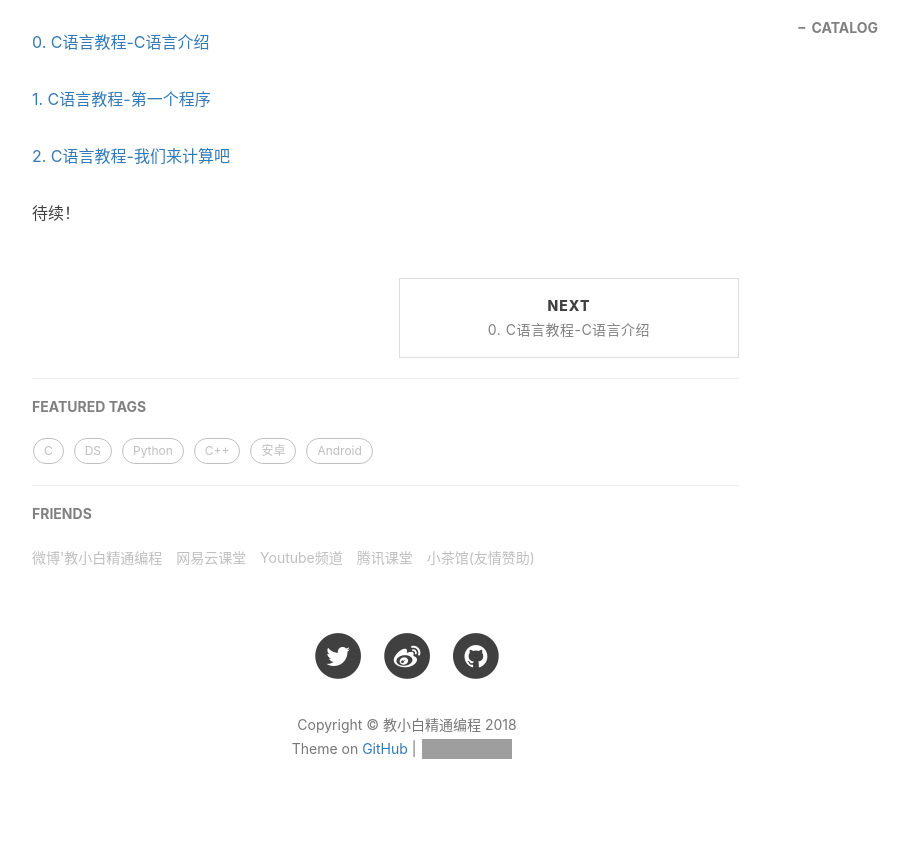
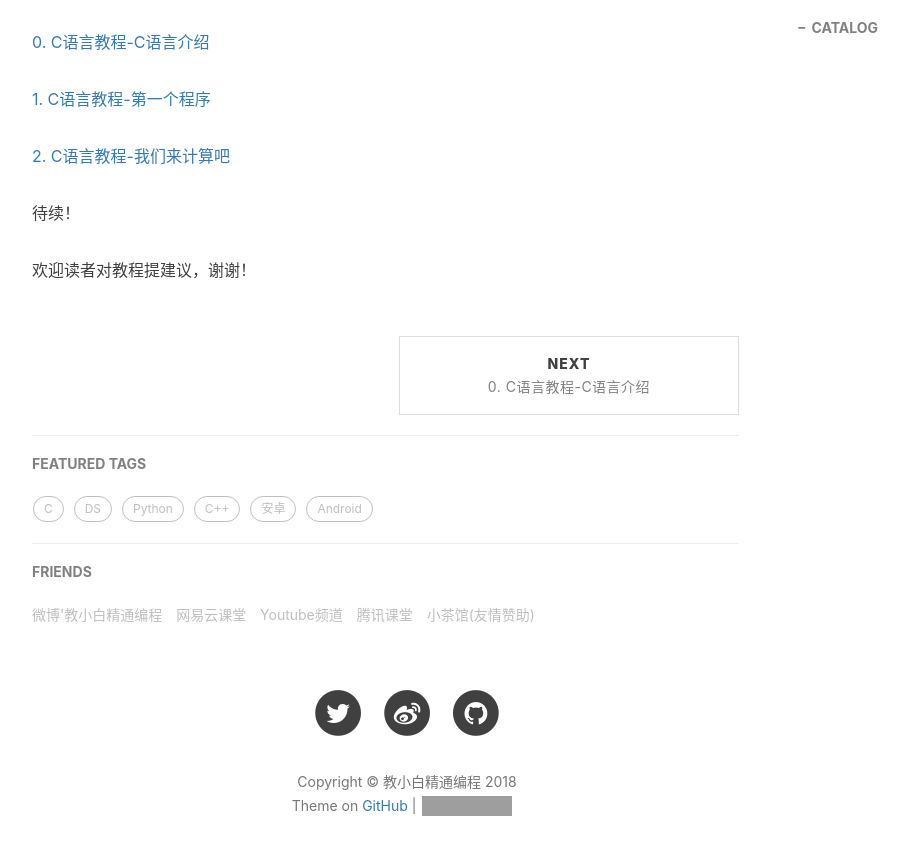
Before and after one commit to xuepro/xuepro.github.io, a Jekyll site: the page built from _posts/2017-10-29-0-C语言教程.md, in a window 1280 px wide and 900 px high, scrolled down 601 px. Shown: the top 855 px of the window, without its empty margins (233-1142 px from the left). Built offline with Jekyll 4.4.1, drawn with Linux system fonts in a browser that asks for light colours; nearby versions of some CDN libraries; comment, search, counter and statistics services are not loaded; grey boxes are pictures that could not be loaded.

Commit message:
Update 2017-10-29-0-C语言教程.md

```diff
--- a/_posts/2017-10-29-0-C语言教程.md
+++ b/_posts/2017-10-29-0-C语言教程.md
@@ -20,3 +20,5 @@ tags:
 [2. C语言教程-我们来计算吧](https://xuepro.xcguan.net/2017/10/30/2.C%E8%AF%AD%E8%A8%80%E6%95%99%E7%A8%8B-%E6%88%91%E4%BB%AC%E6%9D%A5%E8%AE%A1%E7%AE%97%E5%90%A7/)
 
 待续！
+
+欢迎读者对教程提建议，谢谢！
```
